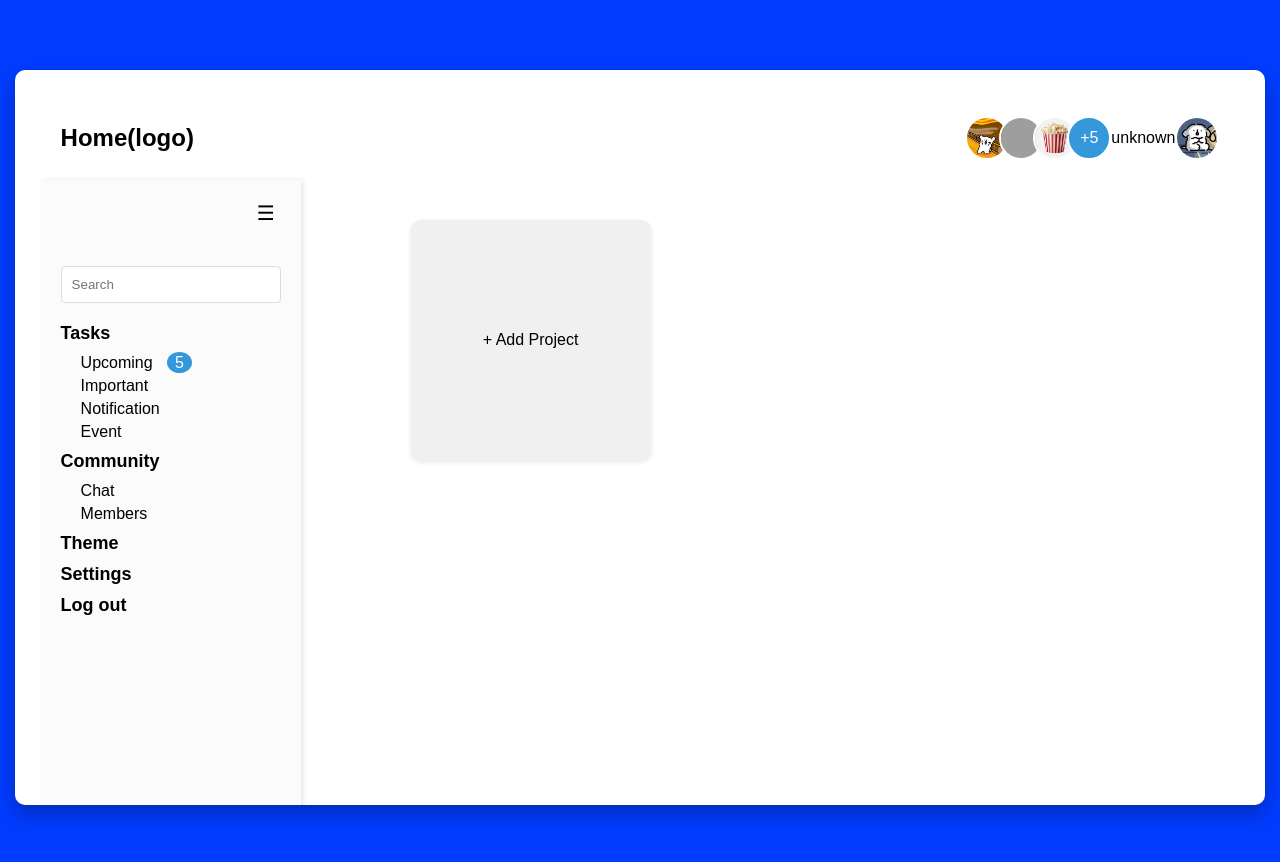
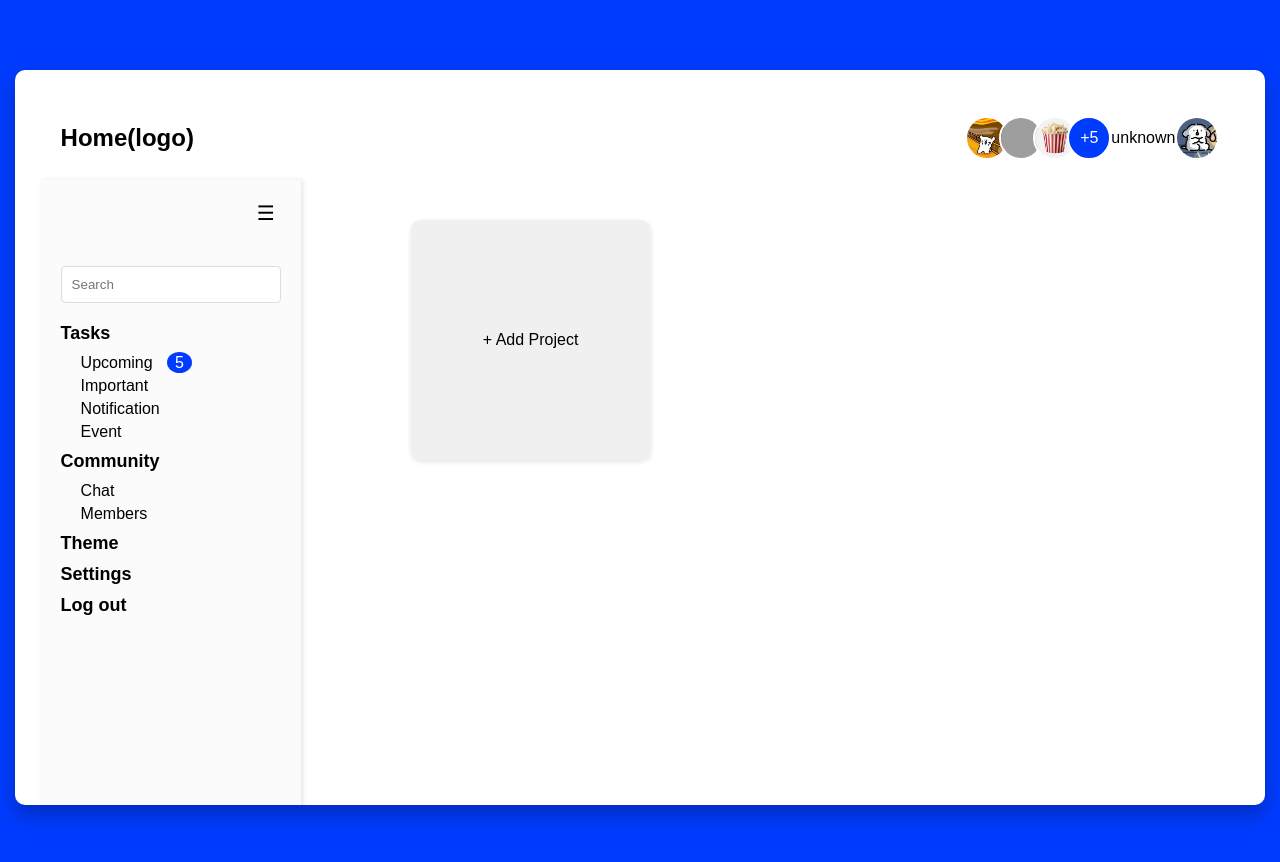
Before and after one commit to Shugaroon/oneDayProject3, a React (Create React App) app in the folder onedayproject3main/: page / in a window 1280 px wide. Shown: the top 862 px of the page. Built offline with nearby package versions, Linux system fonts and the light colour scheme; grey boxes are pictures that could not be loaded.

Commit message:
theme-create

```diff
--- a/onedayproject3main/src/App.js
+++ b/onedayproject3main/src/App.js
@@ -1,9 +1,10 @@
-import React, { useState } from "react";
+import React, { useState, useEffect } from "react";
 import {
   BrowserRouter as Router,
   Route,
   Routes,
   useParams,
+  useLocation,
 } from "react-router-dom";
 import { v4 as uuidv4 } from "uuid";
 import MyCalendar from "./components/Calendar";
@@ -14,9 +15,18 @@ import Modal from "./components/Modal";
 import EventForm from "./components/EventForm";
 import ProjectSelection from "./components/ProjectSelection";
 import ProjectForm from "./components/ProjectForm";
+import ThemeModal from "./components/ThemeModal";
 import "./App.css";
 
 const App = () => {
+  const themes = {
+    Default: "#003cff",
+    Dark: "#333",
+    Green: "#4CAF50",
+  };
+
+  const savedThemeColor = localStorage.getItem("themeColor") || themes.Default;
+
   const [sidebarOpen, setSidebarOpen] = useState(true);
   const [date, setDate] = useState(new Date());
   const [view, setView] = useState("month");
@@ -24,7 +34,27 @@ const App = () => {
   const [projects, setProjects] = useState([]);
   const [showAddEventModal, setShowAddEventModal] = useState(false);
   const [showAddProjectModal, setShowAddProjectModal] = useState(false);
+  const [showThemeModal, setShowThemeModal] = useState(false);
+  const [themeColor, setThemeColor] = useState(savedThemeColor);
   const [isMultiDay, setIsMultiDay] = useState(false);
+
+  useEffect(() => {
+    document.body.style.backgroundColor = themeColor;
+    updateElementStyles();
+  }, [themeColor]);
+
+  const updateElementStyles = () => {
+    const elements = document.querySelectorAll(
+      ".add-event-button, .view-mode-buttons .active, .more-profiles, .badge, .dropdown"
+    );
+    elements.forEach(element => {
+      if (element.classList.contains("dropdown")) {
+        element.style.borderBottomColor = themeColor;
+      } else {
+        element.style.backgroundColor = themeColor;
+      }
+    });
+  };
 
   const toggleSidebar = () => {
     setSidebarOpen(prev => !prev);
@@ -36,6 +66,9 @@ const App = () => {
 
   const handleViewChange = newView => {
     setView(newView);
+    setTimeout(() => {
+      updateElementStyles();
+    }, 0);
   };
 
   const handleAddEvent = () => {
@@ -57,17 +90,103 @@ const App = () => {
     setShowAddProjectModal(false);
   };
 
+  const openThemeModal = () => {
+    setShowThemeModal(true);
+  };
+
+  const closeThemeModal = () => {
+    setShowThemeModal(false);
+  };
+
+  const selectTheme = color => {
+    setThemeColor(color);
+    localStorage.setItem("themeColor", color); // 로컬 스토리지에 저장
+    closeThemeModal();
+  };
+
   return (
     <Router>
-      <div className="App">
+      <AppContent
+        sidebarOpen={sidebarOpen}
+        toggleSidebar={toggleSidebar}
+        themeColor={themeColor}
+        date={date}
+        view={view}
+        handleNavigate={handleNavigate}
+        handleViewChange={handleViewChange}
+        handleAddEvent={handleAddEvent}
+        events={events}
+        projects={projects}
+        handleAddProject={handleAddProject}
+        showAddEventModal={showAddEventModal}
+        setShowAddEventModal={setShowAddEventModal}
+        showAddProjectModal={showAddProjectModal}
+        setShowAddProjectModal={setShowAddProjectModal}
+        showThemeModal={showThemeModal}
+        openThemeModal={openThemeModal}
+        closeThemeModal={closeThemeModal}
+        selectTheme={selectTheme}
+        handleSaveEvent={handleSaveEvent}
+        handleSaveProject={handleSaveProject}
+        isMultiDay={isMultiDay}
+        setIsMultiDay={setIsMultiDay}
+      />
+    </Router>
+  );
+};
+
+const AppContent = ({
+  sidebarOpen,
+  toggleSidebar,
+  themeColor,
+  date,
+  view,
+  handleNavigate,
+  handleViewChange,
+  handleAddEvent,
+  events,
+  projects,
+  handleAddProject,
+  showAddEventModal,
+  setShowAddEventModal,
+  showAddProjectModal,
+  setShowAddProjectModal,
+  showThemeModal,
+  openThemeModal,
+  closeThemeModal,
+  selectTheme,
+  handleSaveEvent,
+  handleSaveProject,
+  isMultiDay,
+  setIsMultiDay,
+}) => {
+  const location = useLocation();
+
+  useEffect(() => {
+    const updateElementStyles = () => {
+      const elements = document.querySelectorAll(
+        ".add-event-button, .view-mode-buttons .active, .more-profiles, .badge, .dropdown"
+      );
+      elements.forEach(element => {
+        if (element.classList.contains("dropdown")) {
+          element.style.borderBottomColor = themeColor;
+        } else {
+          element.style.backgroundColor = themeColor;
+        }
+      });
+    };
+
+    updateElementStyles();
+  }, [themeColor, location]);
+
+  return (
+    <div className="App" style={{ backgroundColor: themeColor }}>
       <div className={`container ${sidebarOpen ? "sidebar-open" : ""}`}>
         <div className="inner-container">
           <Header />
           <div className="main-content">
             <div
-                className={`sidebar-container ${
-                  sidebarOpen ? "open" : "hidden"
-                }`}
+              className={`sidebar-container ${sidebarOpen ? "open" : "hidden"}`}
             >
               <Sidebar isOpen={sidebarOpen} toggleSidebar={toggleSidebar} />
             </div>
@@ -76,7 +195,10 @@ const App = () => {
                 sidebarOpen ? "hidden" : "open"
               }`}
             >
-                <IconBar toggleSidebar={toggleSidebar} />
+              <IconBar
+                toggleSidebar={toggleSidebar}
+                openThemeModal={openThemeModal}
+              />
             </div>
             <Routes>
               <Route
@@ -94,6 +216,7 @@ const App = () => {
                     setShowAddEventModal={setShowAddEventModal}
                     isMultiDay={isMultiDay}
                     setIsMultiDay={setIsMultiDay}
+                    themeColor={themeColor}
                   />
                 }
               />
@@ -112,6 +235,7 @@ const App = () => {
                       onView={handleViewChange}
                       onAddEvent={handleAddEvent}
                       events={events}
+                      themeColor={themeColor} // Add this line
                     />
                   </div>
                 }
@@ -146,8 +270,14 @@ const App = () => {
           />
         </Modal>
       )}
+      {showThemeModal && (
+        <ThemeModal
+          isOpen={showThemeModal}
+          onClose={closeThemeModal}
+          selectTheme={selectTheme}
+        />
+      )}
     </div>
-    </Router>
   );
 };
 
--- a/onedayproject3main/src/components/IconBar.js
+++ b/onedayproject3main/src/components/IconBar.js
@@ -1,7 +1,7 @@
 import React from "react";
 import "../css/IconBar.css";
 
-const IconBar = ({ toggleSidebar }) => {
+const IconBar = ({ toggleSidebar, openThemeModal }) => {
   return (
     <div className="icon-bar">
       <button className="hamburger-button" onClick={toggleSidebar}>
@@ -11,6 +11,9 @@ const IconBar = ({ toggleSidebar }) => {
       <div className="icon">📅</div>
       <div className="icon">💬</div>
       <div className="icon">⚙️</div>
+      <div className="icon" onClick={openThemeModal}>
+        🎨
+      </div>
     </div>
   );
 };
--- /dev/null
+++ b/onedayproject3main/src/components/ThemeModal.js
@@ -0,0 +1,33 @@
+import React from "react";
+import Modal from "./Modal";
+import "../css/ThemeModal.css";
+
+const ThemeModal = ({ isOpen, onClose, selectTheme }) => {
+  const themes = [
+    { name: "Default", color: "#003cff" },
+    { name: "Dark", color: "#333" },
+    { name: "Green", color: "#4CAF50" },
+  ];
+
+  return (
+    <Modal isOpen={isOpen} onClose={onClose}>
+      <div className="theme-modal">
+        <h2>원하는 테마!</h2>
+        <div className="color-palette">
+          {themes.map(theme => (
+            <div
+              key={theme.name}
+              className="color-swatch"
+              style={{ backgroundColor: theme.color }}
+              onClick={() => selectTheme(theme.color)}
+            >
+              <span className="tooltip">{theme.name}</span>
+            </div>
+          ))}
+        </div>
+      </div>
+    </Modal>
+  );
+};
+
+export default ThemeModal;
--- /dev/null
+++ b/onedayproject3main/src/css/ThemeModal.css
@@ -0,0 +1,65 @@
+.theme-modal {
+  display: flex;
+  flex-direction: column;
+  align-items: center;
+  gap: 20px;
+}
+
+.theme-modal h2 {
+  margin-bottom: 10px;
+}
+
+.color-palette {
+  display: flex;
+  gap: 10px;
+  background: white;
+  border: 1px solid #ccc;
+  border-radius: 12px;
+  padding: 10px;
+  box-shadow: 0 4px 8px rgba(0, 0, 0, 0.13);
+  z-index: 100;
+}
+
+.color-swatch {
+  width: 40px;
+  height: 40px;
+  border-radius: 50%;
+  cursor: pointer;
+  border: 2px solid transparent;
+  transition: transform 0.2s ease-in, border-color 0.2s ease-in;
+  display: flex;
+  align-items: center;
+  justify-content: center;
+  position: relative;
+}
+
+.color-swatch:hover {
+  transform: scale(1.2);
+}
+
+.color-swatch.selected {
+  border-color: rgb(207, 207, 207);
+}
+
+.tooltip {
+  visibility: hidden;
+  width: 60px;
+  background-color: #555;
+  color: #fff;
+  text-align: center;
+  border-radius: 6px;
+  padding: 5px 0;
+  position: absolute;
+  z-index: 1;
+  bottom: 125%;
+  left: 50%;
+  margin-left: -30px;
+  opacity: 0;
+  transition: opacity 0.3s;
+  font-size: 12px;
+}
+
+.color-swatch:hover .tooltip {
+  visibility: visible;
+  opacity: 0.5;
+}
```
Lines whose indentation alone changed are shown as unchanged.
